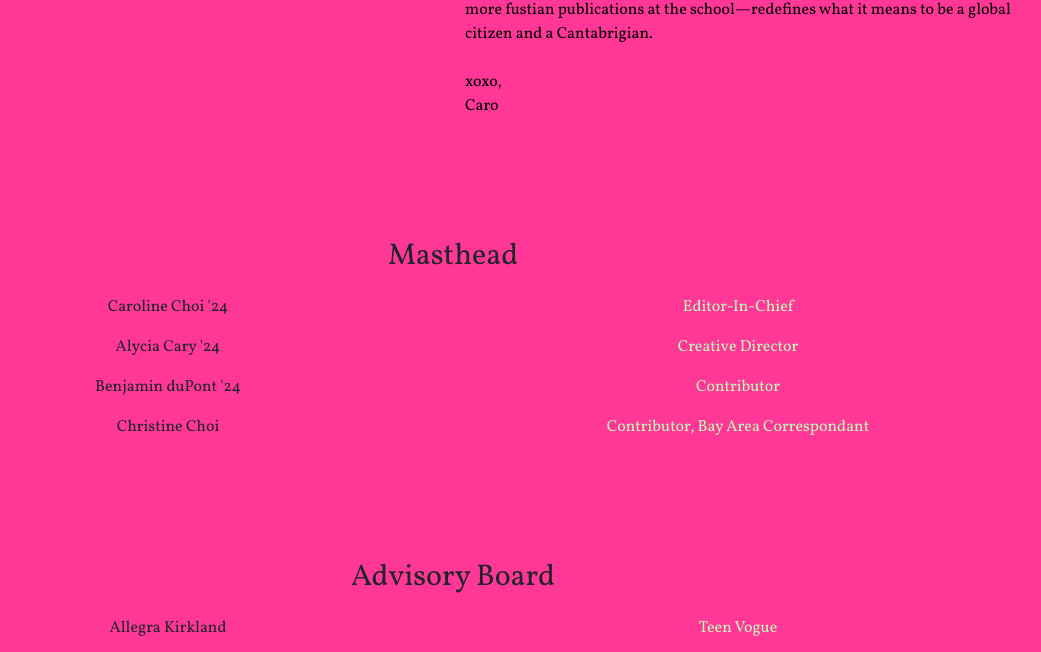
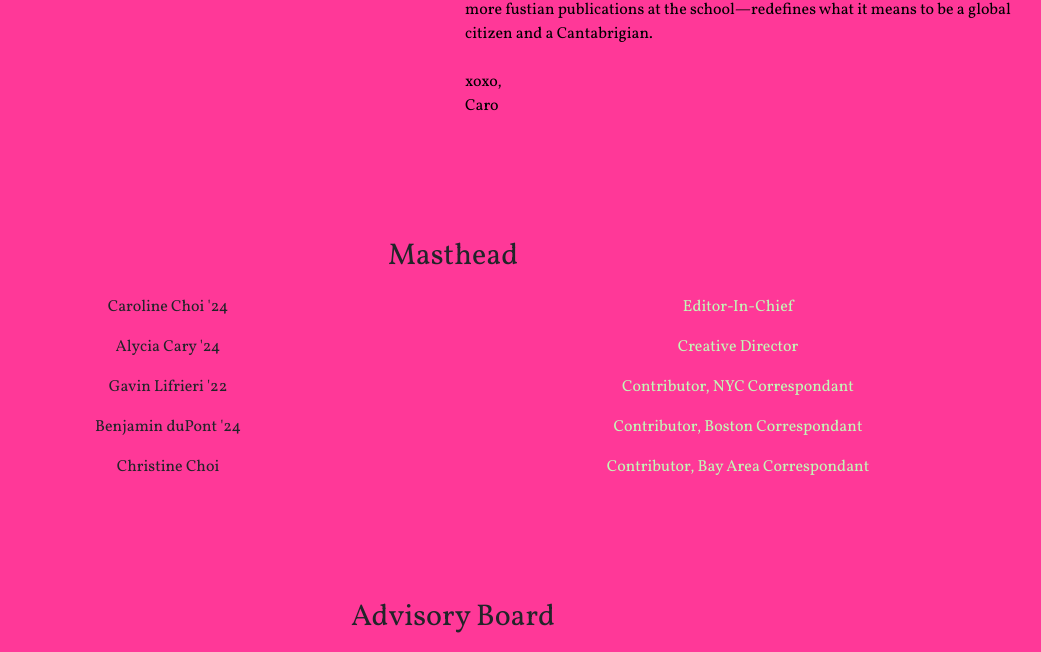
Before and after one commit to Harvard-Food-Review/website, a plain HTML site: page pages/about.html in a window 1280 px wide. Shown: the part 570-1222 px from the top of the page, without its empty margins (187-1228 px from the left). Drawn offline with nearby package versions, Linux system fonts and the light colour scheme; a web font is replaced by a local one.

Commit message:
added pics

```diff
--- a/pages/about.html
+++ b/pages/about.html
@@ -37,7 +37,7 @@
         <div class="container">
           <div class="row">
             <div class="col">
-              <img id="image" src="../images/pic.png">
+              <img id="image" src="../images/logo/starter.png">
             </div>
             <div class="col">
               <p class="par"><i>Harvard Food Review</i> was started out of the longing for better food and better community. Food creates community and, in return, community creates food. In the hubbub and chaos of social clubs, challenging classes, and the gauntlet of finding post-grad jobs, Harvard’s campus sorely lacks both integral fixtures of a welcoming home.
@@ -74,10 +74,18 @@
             </div>
             <div class="row">
               <div class="col">
+                <p class="name">Gavin Lifrieri '22</p>
+              </div>
+              <div class="col">
+                <p class="role">Contributor, NYC Correspondant</p>
+              </div>
+            </div>
+            <div class="row">
+              <div class="col">
                 <p class="name">Benjamin duPont '24</p>
               </div>
               <div class="col">
-                <p class="role">Contributor</p>
+                <p class="role">Contributor, Boston Correspondant</p>
               </div>
             </div>
             <div class="row">
```
Also changed, not shown: pages/submit.html (+2 -2 lines), 1 other file.
